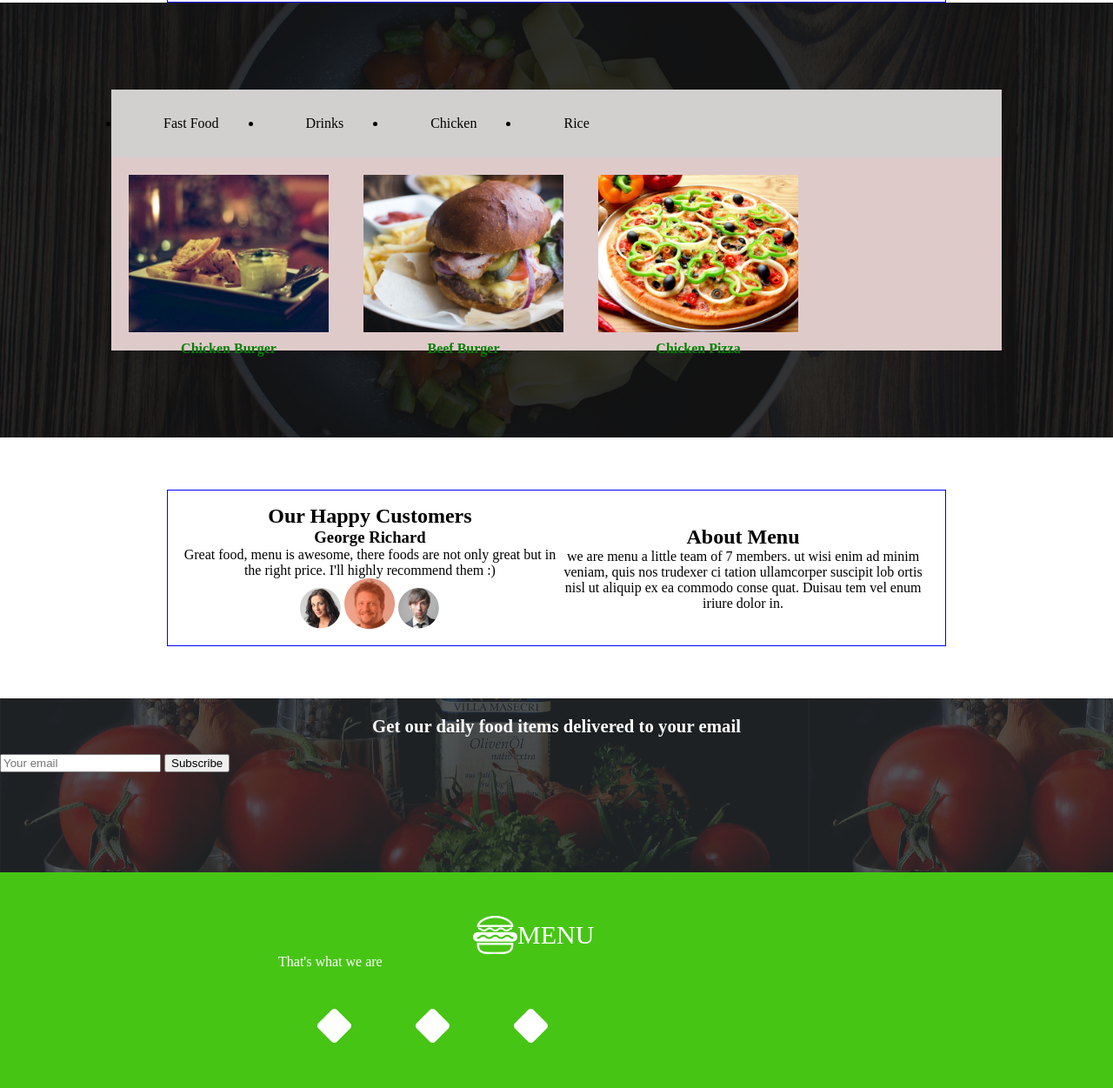
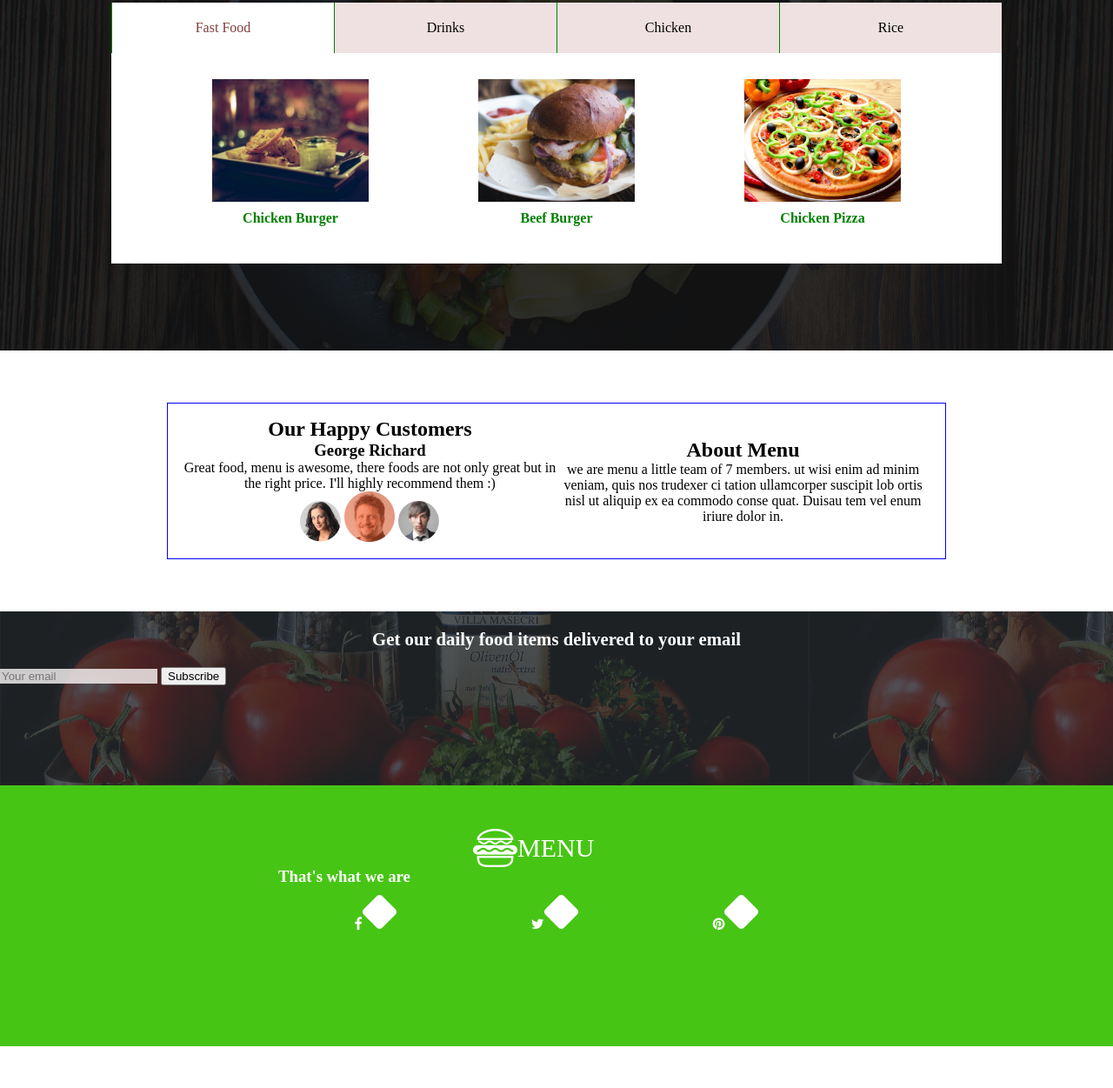
Before and after one commit to imoteriannah/Anitas_Kitchen, a plain HTML site: page index.html in a window 1280 px wide. Shown: the part 1309-2560 px from the top of the page at 87% size. After the commit the page ends 2512 px from the top, so only its background shows below. Drawn offline with Linux system fonts and the light colour scheme.

Commit message:
edit dishes styling to correct padding errors and image alignment

```diff
--- a/index.css
+++ b/index.css
@@ -9,9 +9,9 @@ html {
 }
 #banner {
     width: 100%;
-    height: 500px;
+    height: 400px;
     background-image: url("./assets/backgrounds/landing.jpg");
-    background-size: 100% 500px;
+    background-size: 100% 400px;
     background-repeat: no-repeat;
     border: 1px solid black;
     display: flex;
@@ -35,7 +35,41 @@ html {
     text-decoration: none;
 }
 
+@media only screen and (max-width: 480px){
+    .dishes_images {
+        flex-direction: column;
 
+    }
+    .dishes_types {
+        display: block;
+        height: auto;
+        /*flex-direction: column;*/
+    }
+
+    .dishes_type {
+        width: 100%;
+    }
+
+    .drinks_container, .fast_food {
+        display: block;
+        height: auto;
+
+    }
+    .drinks_images, .drinks_description, .fast_food_description, .fast_food_images {
+        width: 65%;
+        display: block;
+        height: auto;
+    }
+}
+
+ul {
+    list-style: none;
+}
+
+.first {
+    background: white;
+    color: rgb(130, 60, 60);
+}
 .sm-tiles{
     width: 25%;
     display: flex;
@@ -43,6 +77,7 @@ html {
     color: white;
     flex-direction: column;
     align-items: center;
+    justify-content: center;
 }
 .sm_tiles_item {
     height: 200px;
@@ -160,44 +195,55 @@ main .fast_food, main .drinks_container {
     height: 60%;
     width: 80%;
     margin: auto;
-    background-color: rgb(223, 202, 202);
+    background-color: white;
     position: relative;
     top:100px;
 }
 .dishes_navigation{
-    background-color: rgb(210, 207, 207);
+    background-color: rgb(239, 225, 225);
     margin: 0;
+    width: 100%;
 }
 .dishes_types {
     display: flex;
-    padding: 10px;
+    width: 100%;
+    margin:0;
+    padding-left: 0;
     text-decoration: none;
+    justify-content: space-around;
 }
 .dishes_type {
-    padding: 20px 50px;
-    text-decoration: none;
+    width: 25%;
+    padding: 20px;
+    border-left: 1px solid green;
+    text-align: center;
 }
 .dishes_type:hover {
     background: white;
     color: rgb(130, 60, 60);
 }
 .dishes_images {
-    width: 200px;
-    height: 100px;
+    width: 100%;
+    height: 240px;
     display: flex;
-    margin: 0 5;
+    text-align: center;
+    justify-content: space-evenly;
 }
+
+
 .dishes_image {
     display: flex;
+    flex-direction: column;
     height: 150px;
-    width: 250px;
-    margin: 10px;
+    width: 200px;
+    margin-top: 20px;
     padding: 10px;
-    flex-direction: column;
-    justify-content: space-evenly;
-    text-align: center;
 }
 
+input[type="email"]{
+    background: rgba(250, 247, 247, 0.8);
+    border: none;
+}
 .dishes_image h4 {
     margin-top: 10px;
     color: green;
@@ -247,6 +293,8 @@ footer {
 .footer_container {
     width: 50%;
     margin: auto;
+    display: flex;
+    flex-direction: column;
 }
 
 .burger_foot {
@@ -269,6 +317,8 @@ footer {
     width: 40rem;
     margin: auto;
     padding: 10px;
+    display: flex;
+    justify-content: space-around;
 }
 
 .social_link{
--- a/index.html
+++ b/index.html
@@ -4,6 +4,8 @@
         <meta name="viewport" content="width=device-width, initial-scale=1.0">
         <title>Anita's Kitchen</title>
         <link rel="stylesheet" href="index.css">
+        <link rel="stylesheet" href="fontawesome.min.css">
+        <link rel="stylesheet" href="https://cdnjs.cloudflare.com/ajax/libs/font-awesome/4.7.0/css/font-awesome.min.css">
     </head>
     <body>
        <header class="main_header">
@@ -47,7 +49,7 @@
                     <button>VIEW GALLERY</button>
                 </div>
             </aritcle>
-            <article class="drinks_container">
+            <div class="drinks_container">
                 <div class="drinks_images">
                     <img src="./assets/drink1.jpg" alt="drinks image1" class="drinks_image">
                     <img src="./assets/drink2.jpg" alt="drinks image2" class="drinks_image">
@@ -62,12 +64,15 @@
                     </p>
                     <button>VIEW GALLERY</button>
                 </div>
-            </article>
+            </div>
+
+            <!-- Dishes Section below-->
+
             <article class="dishes_container">
                 <div class="dishes_items">
                     <nav class="dishes_navigation">
                         <ul class="dishes_types">
-                            <li class="dishes_type">Fast Food</li>
+                            <li class="dishes_type first">Fast Food</li>
                             <li class="dishes_type">Drinks</li>
                             <li class="dishes_type">Chicken</li>
                             <li class="dishes_type">Rice</li>
@@ -89,6 +94,9 @@
                     </section>
                 </div>
             </article>
+
+            <!--Testimonials Section below-->
+
             <article class="testimonials_container">
                 <div class="testimonials">
                     <section class="testimonial testimonials_item">
@@ -107,6 +115,9 @@
                     </section>
                 </div>
             </article>
+
+            <!--Call to Subscribe Section below-->
+
             <article class="subscribe">
                 <h3>Get our daily food items delivered to your email</h3>
                 <form>
@@ -115,17 +126,20 @@
                 </form>
             </article>
        </main>
+       <!--Footer Section Below-->
        <footer>
         <div class="footer_container">
             <div class="burger_foot">
                 <img src="./assets/footerlogos/logo_white.png" alt="burger image" class="footer_logo">
                 <p>MENU</p>
             </div>
-            <P>That's what we are</P>
-            <div class="social_links">
-                <img src="./assets/footerlogos/facebook.png" alt="facebook link" class="social_link">
-                <img src="./assets/footerlogos/twitter.png" alt="twitter link" class="social_link">
-                <img src="./assets/footerlogos/pinterest.png" alt="pinterest link" class="social_link">
+            <h3>That's what we are</h3>
+            <div>
+                <ul class="social_links">
+                    <li class="fa fa-facebook"><img src="./assets/footerlogos/facebook.png" alt="facebook link"></li>
+                    <li class="fa fa-twitter"><img src="./assets/footerlogos/twitter.png" alt="twitter link"></li>
+                    <li class="fa fa-pinterest"><img src="./assets/footerlogos/pinterest.png" alt="pinterest link"></li>
+                </ul>
             </div>
         </div>
        </footer>
```
